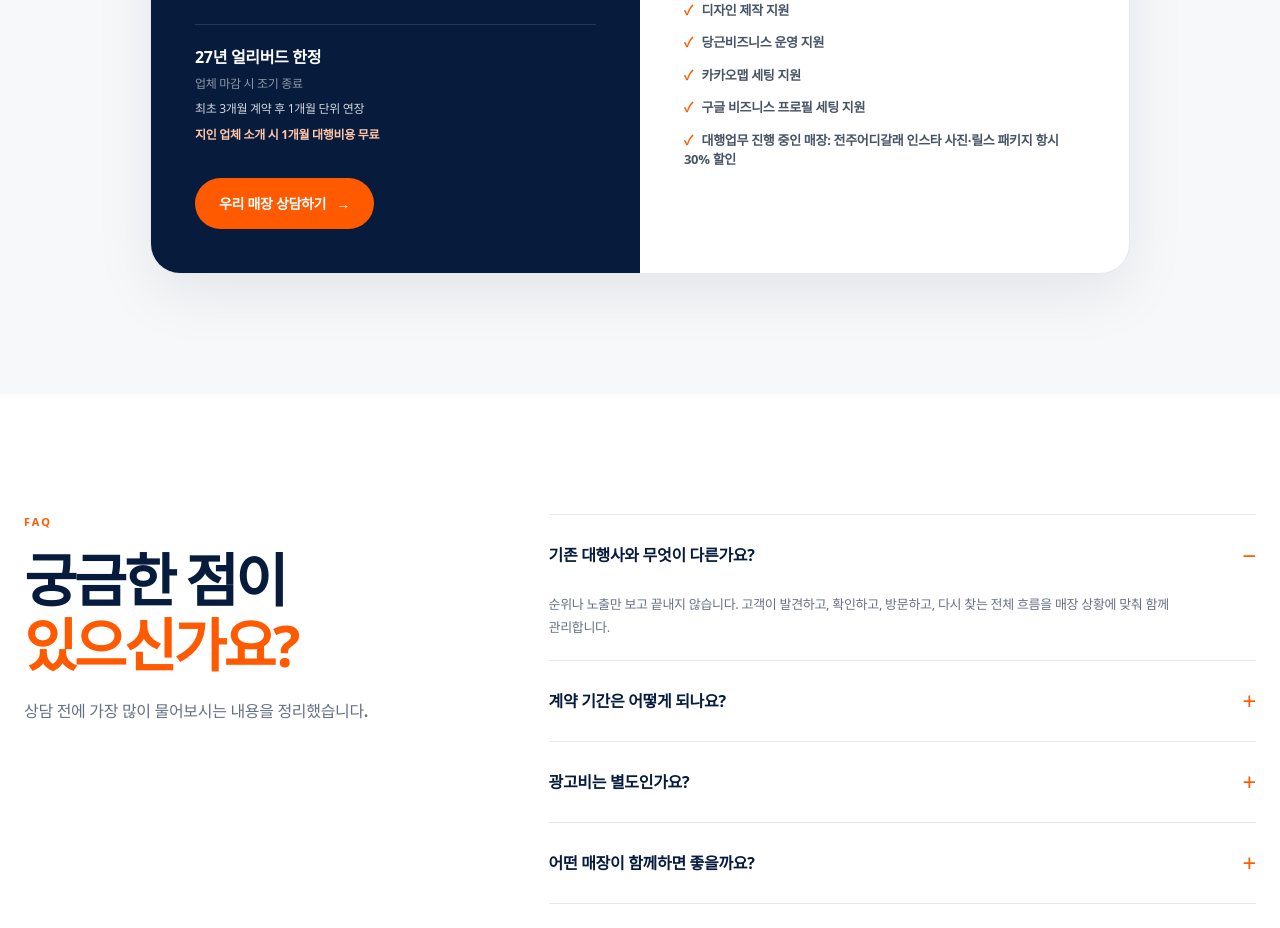
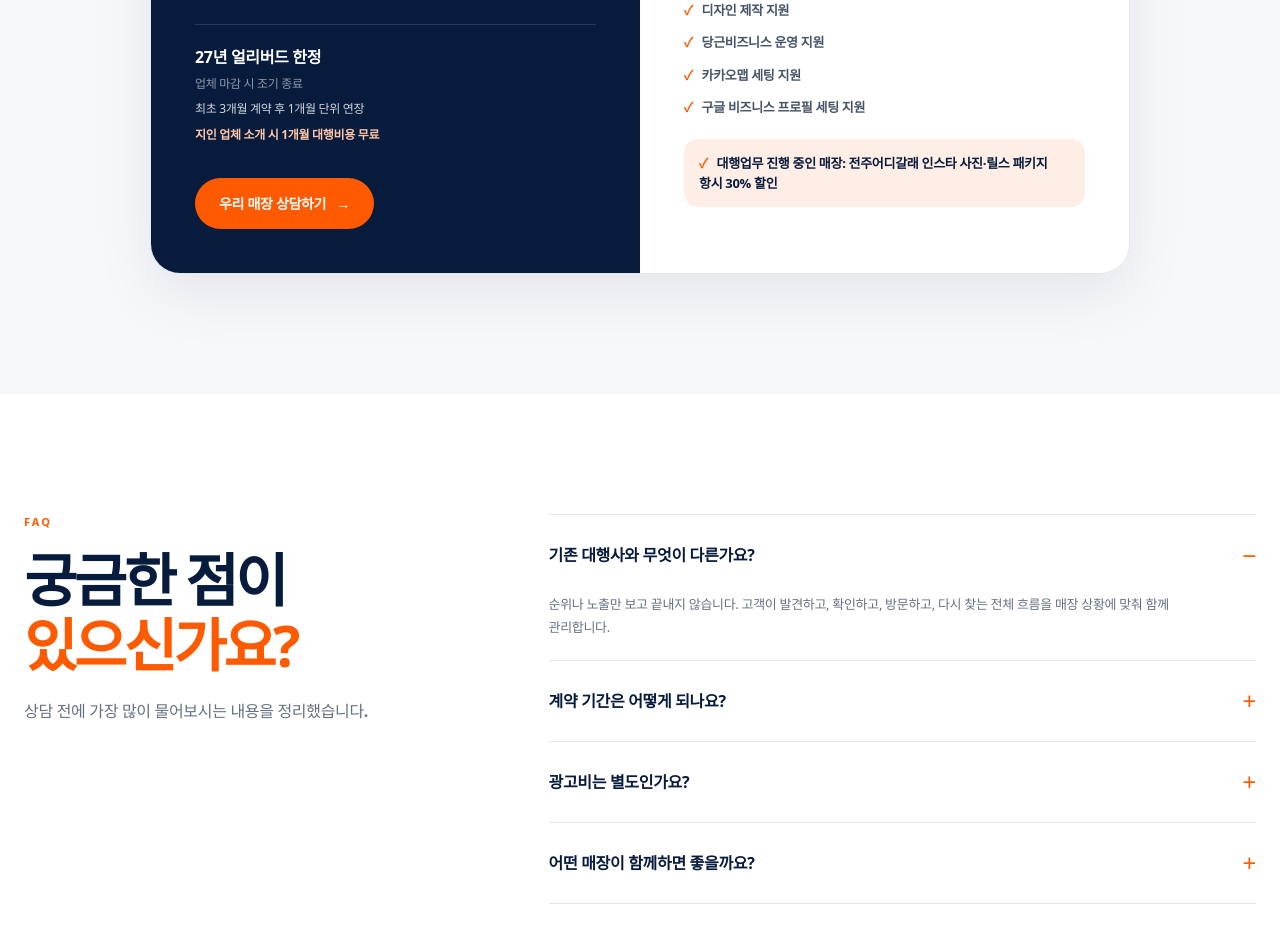
Before and after one commit to sangil92/donghaeng_company, a Next.js app: page / in a window 1280 px wide. Shown: the part 8160-9088 px from the top of the page. Built offline with nearby package versions, Linux system fonts and the light colour scheme.

Commit message:
Style included package benefit

```diff
--- a/app/polish.css
+++ b/app/polish.css
@@ -1268,3 +1268,17 @@
   .contact-link-copy strong{font-size:16px}
   .contact-link-copy small{font-size:11px}
 }
+
+
+.price-included li.price-benefit{
+  margin-top:8px;
+  padding:14px 15px;
+  border-radius:14px;
+  background:var(--soft-orange);
+  color:var(--navy);
+  font-weight:850;
+  line-height:1.55;
+}
+.price-included li.price-benefit span{
+  font-weight:950;
+}
```
